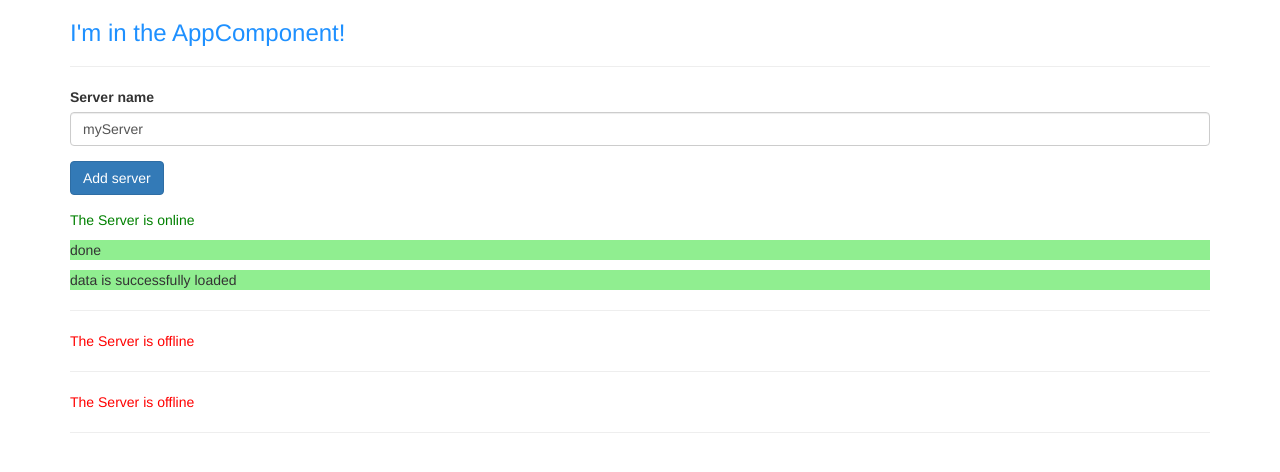
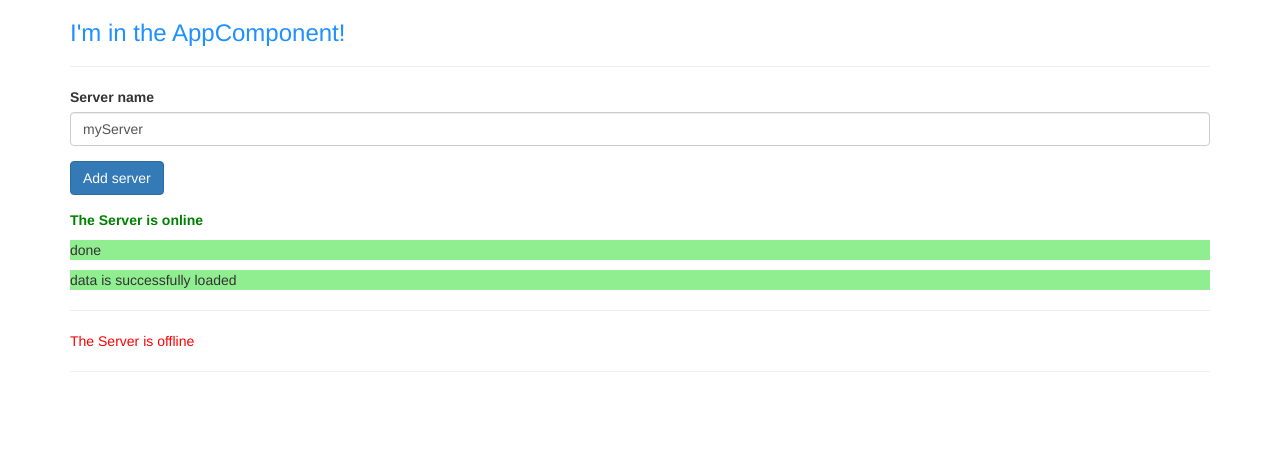
Before and after one commit to ForceAwakenz/Udemy-Max-Angular-Basics, an Angular app: page / in a window 1280 px wide. Shown: the top 472 px of the page. Built offline with nearby package versions, Linux system fonts and the light colour scheme.

Commit message:
add ngClass and ngFor directives

```diff
--- a/src/app/server/server.component.html
+++ b/src/app/server/server.component.html
@@ -1,4 +1,4 @@
-<p [ngStyle]="{color: getColor()}">The Server is {{getServerStatus()}}</p>
+<p [ngStyle]="{color: getColor()}" [ngClass]="{serverAccept: serverStatus === 'online' }">The Server is {{getServerStatus()}}</p>
 <p *ngIf="serverStatus === 'online' " [ngStyle]="{'background-color': color || 'lightblue'}" >{{fetching}}</p>
 <p *ngIf="serverStatus === 'online' " [ngStyle]="{backgroundColor: color || '#999'}" >{{loading}}</p>
 <hr>
--- a/src/app/server/server.component.ts
+++ b/src/app/server/server.component.ts
@@ -3,8 +3,16 @@ import { Component } from '@angular/core';
 @Component({
   selector: 'app-server',
   templateUrl: './server.component.html',
-  // styles: ['.online {color: green;} .offline {color: salmon;}']
+  styles: [
+    `.serverAccept {
+      font-weight: 700;
+    }
+    `
+  ]
 })
+// '.online {color: green;} .offline {color: salmon;}',
+
+
 export class ServerComponent {
   serverId: number = 10;
   serverStatus: string;
--- a/src/app/servers/servers.component.html
+++ b/src/app/servers/servers.component.html
@@ -28,6 +28,6 @@ class="form-control"
 </ng-template> -->
 
 
-<app-server></app-server>
-<app-server></app-server>
-<app-server></app-server>
+<app-server *ngFor="let server of servers" ></app-server>
+<!-- <app-server></app-server>
+<app-server></app-server> -->
--- a/src/app/servers/servers.component.ts
+++ b/src/app/servers/servers.component.ts
@@ -15,6 +15,11 @@ export class ServersComponent implements OnInit {
   messageClass = 'warning';
   serverName = 'myServer';
   serverCreated = false;
+  servers = [
+    'Test Server Paris',
+    'Test Server Roma'
+  ]
+
   constructor() { }
 
   ngOnInit() {
@@ -24,6 +29,7 @@ export class ServersComponent implements OnInit {
   }
 
   onCreateServer() {
+    this.servers.push(this.serverName);
     this.serverCreated = true;
     this.serverCreationStatus = `Server ${this.serverName} was created!`;
     this.messageClass = 'success';
```
